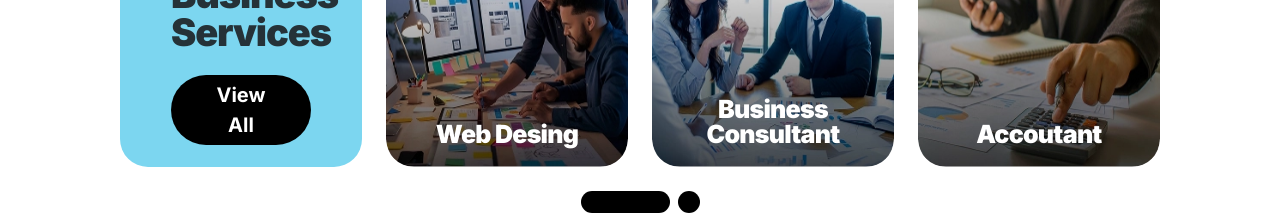
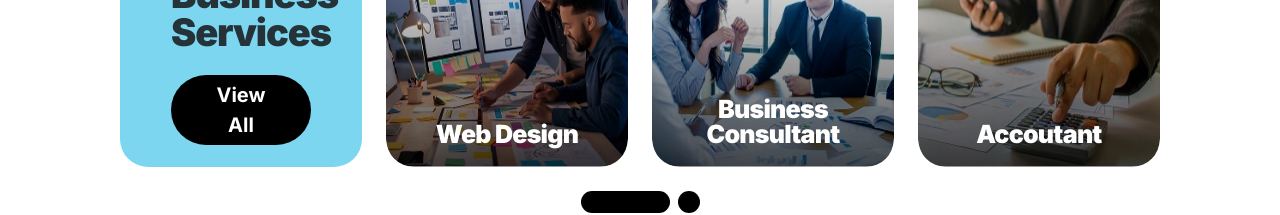
Before and after one commit to pushpesh-zuzu/localists-prelogin-nextjs, a Next.js app: page / in a window 1280 px wide. Shown: the part 2720-2935 px from the top of the page. Built offline with nearby package versions, Linux system fonts and the light colour scheme.

Commit message:
fix-spelling

```diff
--- a/src/constants/homepageData.js
+++ b/src/constants/homepageData.js
@@ -66,7 +66,7 @@ export const carouselData1 = [
   // Below data from your new list (converted to same format)
   {
     id: 2,
-    title: "Web Desing",
+    title: "Web Design",
     image: "/homepage/image5.webp",
     isSpecial: false
   },
```
